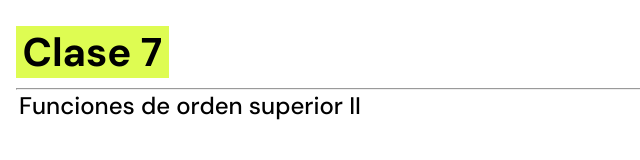
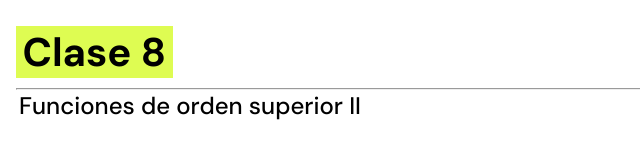
Before and after one commit to DanielRiverol/53910-js, a plain HTML site: page clase_8/index.html in a window 1280 px wide. Shown: the full height of the page, 0-640 px from the left. Drawn offline with Linux system fonts and the light colour scheme.

Commit message:
Corrigiendo INdex

```diff
--- a/clase_8/index.html
+++ b/clase_8/index.html
@@ -6,11 +6,11 @@
     <meta name="viewport" content="width=device-width, initial-scale=1.0" />
     <link rel="shortcut icon" href="./img/favicon.ico" type="image/x-icon" />
     <link rel="stylesheet" href="./css/style.css" />
-    <title>Clase 7 | Comisión 53910</title>
+    <title>Clase 8 | Comisión 53910</title>
   </head>
   <body>
     <div class="wrapper">
-      <h1><span>Clase 7</span></h1>
+      <h1><span>Clase 8</span></h1>
       <hr />
       <h2>Funciones de orden superior II</h2>
     </div>
```
